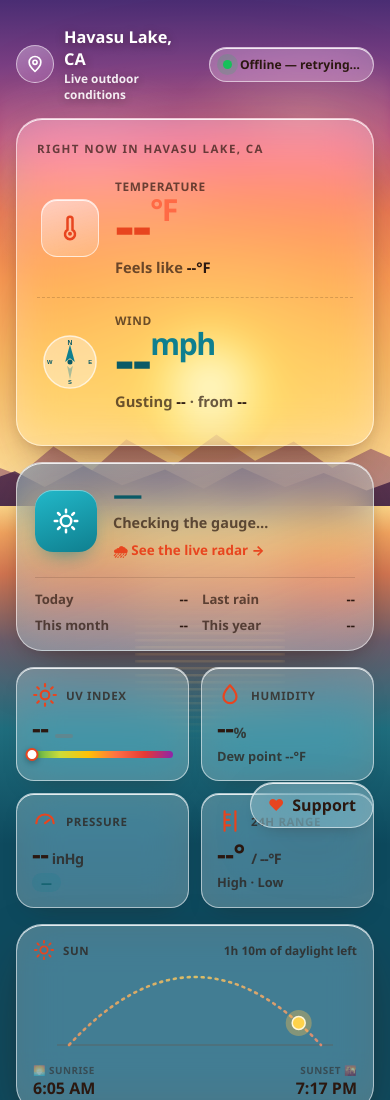
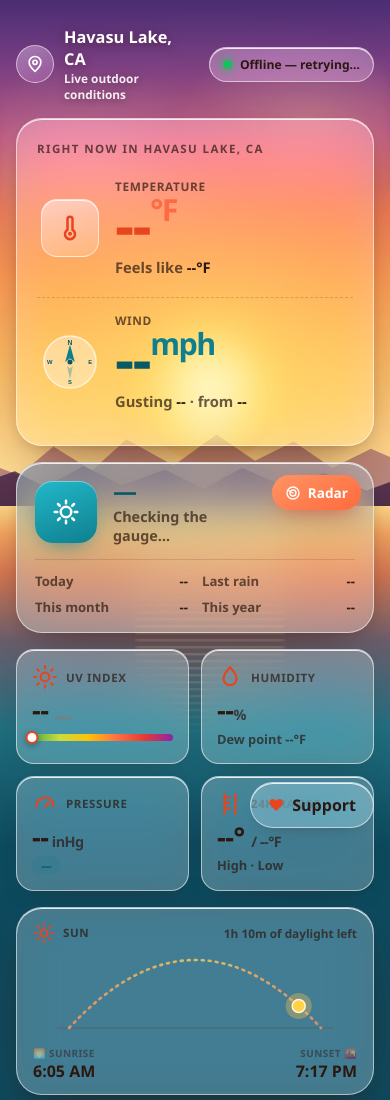
Before and after one commit to cwoskoski/havasulakeweather, a website: page web/index.html in a window 390 px wide. Shown: the top 1100 px of the page. Drawn offline with Linux system fonts and the light colour scheme; no server answers.

Commit message:
fix(HLW-020): radar link is now a top-right button in the rain card
Per feedback, make it a prominent coral "Radar" button (radar icon) pinned to the rain
card's upper-right corner instead of a small inline text link. Reserves space so the
Dry/Raining status + message never run under it; on phones the button + status scale down
to stay clear. Verified no overlap at desktop and 390px.

```diff
--- a/web/index.html
+++ b/web/index.html
@@ -142,14 +142,17 @@
   #windArrow{transition:transform .6s cubic-bezier(.2,.8,.2,1);transform-box:view-box;transform-origin:30px 30px;}
 
   /* ---- rain ---- */
-  .rain{padding:16px 18px;display:grid;grid-template-columns:auto 1fr;gap:14px 16px;align-items:center;background:linear-gradient(160deg,rgba(90,205,225,.30),rgba(255,255,255,.14)),var(--glass-bg-2);border:1px solid rgba(255,255,255,.55);}
+  .rain{position:relative;padding:16px 18px;display:grid;grid-template-columns:auto 1fr;gap:14px 16px;align-items:center;background:linear-gradient(160deg,rgba(90,205,225,.30),rgba(255,255,255,.14)),var(--glass-bg-2);border:1px solid rgba(255,255,255,.55);}
   .rain.raining{background:linear-gradient(160deg,rgba(60,130,246,.34),rgba(255,255,255,.14)),var(--glass-bg-2);}
   .rain-badge{width:62px;height:62px;flex:none;display:grid;place-items:center;border-radius:18px;color:#fff;background:linear-gradient(160deg,#22b8c9,#0f7f8f);box-shadow:0 10px 22px -10px rgba(15,127,143,.8),inset 0 1px 0 rgba(255,255,255,.4);}
   .rain-lead .status{font-size:1.85rem;font-weight:800;line-height:1;letter-spacing:-.5px;color:var(--teal-deep);}
   .rain-lead .status .now{font-size:.7rem;font-weight:800;letter-spacing:1px;text-transform:uppercase;color:#fff;background:#0f7f8f;padding:3px 8px;border-radius:999px;vertical-align:middle;margin-left:8px;}
   .rain-lead .msg{margin-top:4px;font-size:.9rem;font-weight:650;color:var(--ink-soft);}
-  .rain-radar{display:inline-flex;align-items:center;gap:5px;margin-top:9px;font-size:.84rem;font-weight:800;color:var(--coral-deep);text-decoration:none;}
-  .rain-radar:hover{text-decoration:underline;}
+  .rain-radar{position:absolute;top:14px;right:14px;z-index:2;display:inline-flex;align-items:center;gap:7px;background:linear-gradient(150deg,#ff9463,#ff6a3d);color:#fff;border-radius:999px;padding:10px 17px;font-size:.92rem;font-weight:800;text-decoration:none;box-shadow:0 8px 20px -8px rgba(232,69,31,.6);transition:transform .15s ease;}
+  .rain-radar:hover{transform:translateY(-1px);}
+  .rain-radar .ico{width:18px;height:18px;}
+  .rain-lead{padding-right:104px;}
+  @media (max-width:430px){ .rain-radar{top:12px;right:12px;padding:8px 13px;font-size:.85rem;} .rain-radar .ico{width:16px;height:16px;} .rain-lead{padding-right:92px;} .rain-lead .status{font-size:1.5rem;} }
   .rain-facts{grid-column:1 / -1;display:grid;grid-template-columns:repeat(2,1fr);gap:8px 14px;padding-top:12px;border-top:1px solid rgba(43,24,16,.14);}
   .rain-fact{display:flex;justify-content:space-between;font-size:.82rem;}
   .rain-fact .k{color:var(--ink-soft);font-weight:650;}
@@ -448,8 +451,11 @@
       <div class="rain-lead">
         <div class="status" id="rainStatus">&mdash;<span class="now" id="rainPill" hidden></span></div>
         <div class="msg" id="rainMsg">Checking the gauge&hellip;</div>
-        <a class="rain-radar" id="radarLink" href="/radar.html">🌧 See the live radar &rarr;</a>
       </div>
+      <a class="rain-radar" id="radarLink" href="/radar.html" aria-label="Open live radar">
+        <svg class="ico" viewBox="0 0 24 24" fill="none" stroke="currentColor" stroke-width="2" stroke-linecap="round" stroke-linejoin="round" aria-hidden="true"><path d="M12 12 3.5 7.5"/><circle cx="12" cy="12" r="9"/><circle cx="12" cy="12" r="4.5"/></svg>
+        Radar
+      </a>
       <div class="rain-facts">
         <div class="rain-fact"><span class="k">Today</span><span class="v" id="rainToday">--</span></div>
         <div class="rain-fact"><span class="k">Last rain</span><span class="v" id="lastRain">--</span></div>
```
